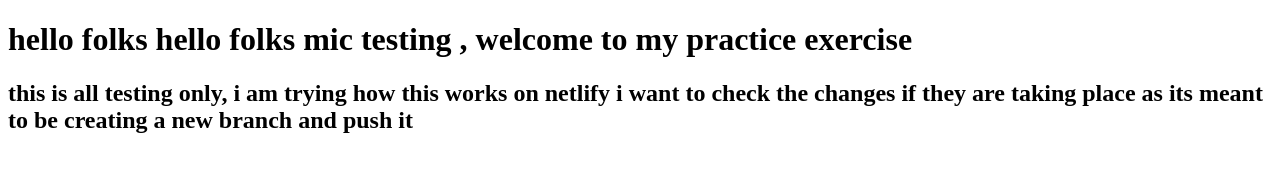
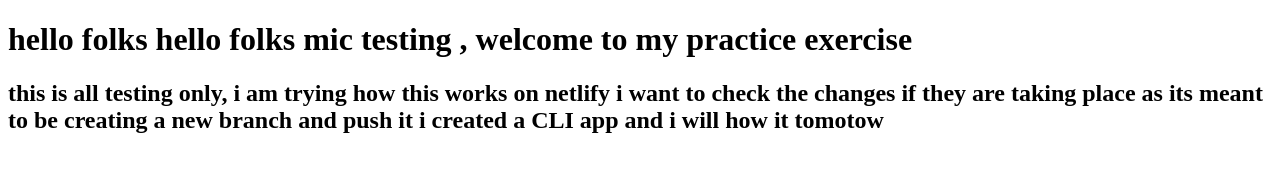
Before and after one commit to krishnaprasad2201/kp-first-repo, a plain HTML site: page index.html in a window 1280 px wide. Drawn offline with Linux system fonts and the light colour scheme.

Commit message:
update project detils

```diff
--- a/index.html
+++ b/index.html
@@ -13,5 +13,7 @@
 
 
         creating a new branch and push it
+
+        i created a CLI app and i will how it tomotow
     </h2>
 </body>
```
